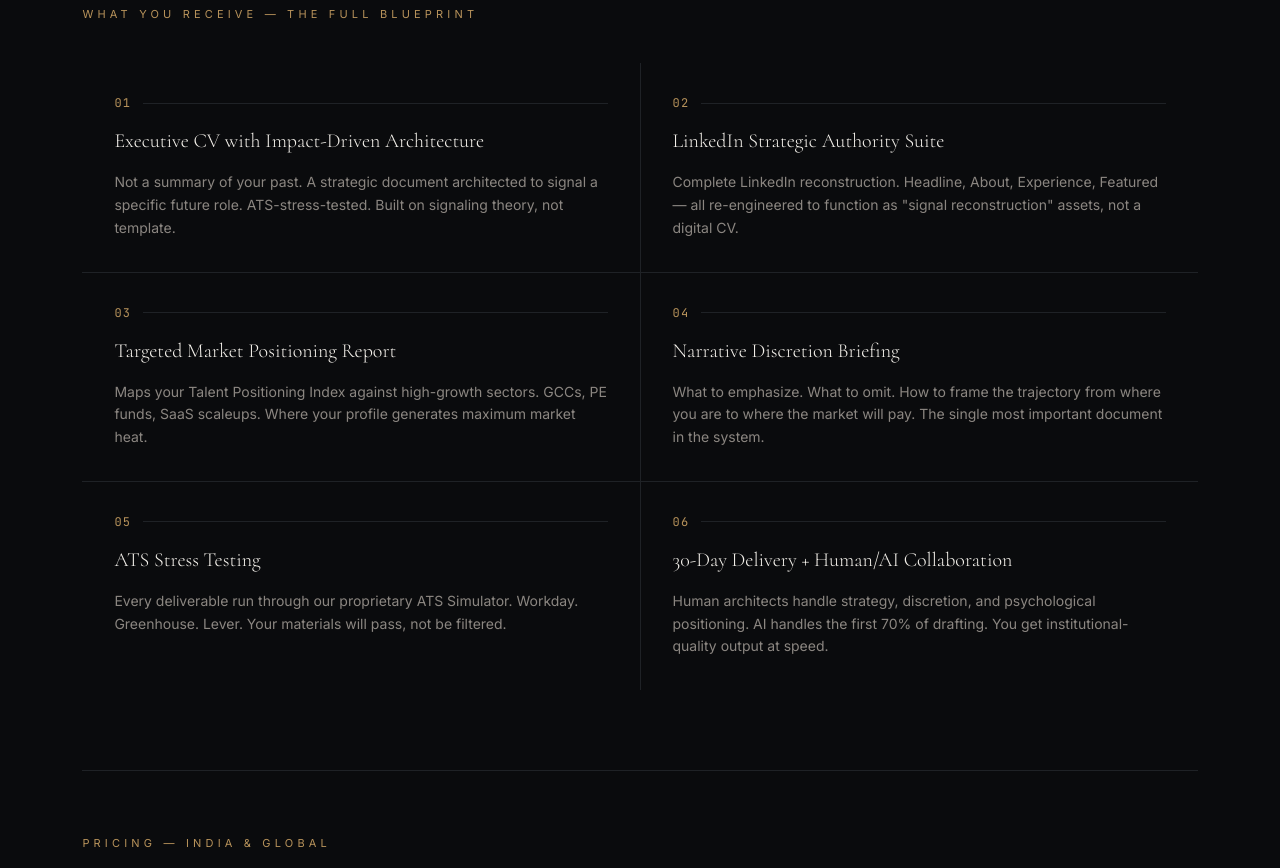
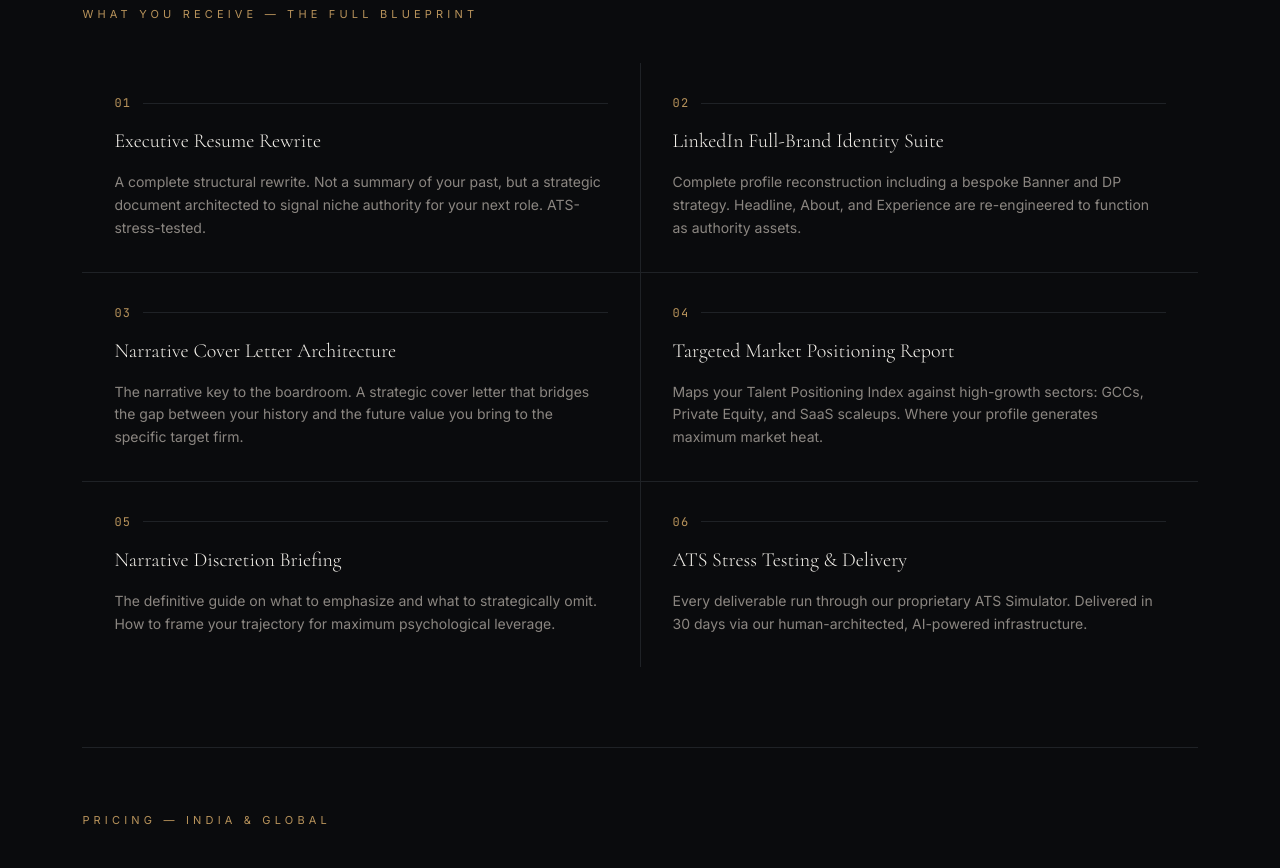
Before and after one commit to ashucfx/catalyst-ripplenexus, a Next.js app: page /blueprint in a window 1280 px wide. Shown: the part 1220-2088 px from the top of the page. Built offline with nearby package versions, Linux system fonts and the light colour scheme; no server answers.

Commit message:
feat: clarify Blueprint deliverables (Resume Rewrite, LinkedIn Full Brand, Cover Letter) across all pages

```diff
--- a/src/app/blueprint/page.tsx
+++ b/src/app/blueprint/page.tsx
@@ -88,33 +88,33 @@ export default function BlueprintPage() {
               {[
                 {
                   module: '01',
-                  title: 'Executive CV with Impact-Driven Architecture',
-                  desc: 'Not a summary of your past. A strategic document architected to signal a specific future role. ATS-stress-tested. Built on signaling theory, not template.',
+                  title: 'Executive Resume Rewrite',
+                  desc: 'A complete structural rewrite. Not a summary of your past, but a strategic document architected to signal niche authority for your next role. ATS-stress-tested.',
                 },
                 {
                   module: '02',
-                  title: 'LinkedIn Strategic Authority Suite',
-                  desc: 'Complete LinkedIn reconstruction. Headline, About, Experience, Featured — all re-engineered to function as "signal reconstruction" assets, not a digital CV.',
+                  title: 'LinkedIn Full-Brand Identity Suite',
+                  desc: 'Complete profile reconstruction including a bespoke Banner and DP strategy. Headline, About, and Experience are re-engineered to function as authority assets.',
                 },
                 {
                   module: '03',
-                  title: 'Targeted Market Positioning Report',
-                  desc: 'Maps your Talent Positioning Index against high-growth sectors. GCCs, PE funds, SaaS scaleups. Where your profile generates maximum market heat.',
+                  title: 'Narrative Cover Letter Architecture',
+                  desc: 'The narrative key to the boardroom. A strategic cover letter that bridges the gap between your history and the future value you bring to the specific target firm.',
                 },
                 {
                   module: '04',
-                  title: 'Narrative Discretion Briefing',
-                  desc: 'What to emphasize. What to omit. How to frame the trajectory from where you are to where the market will pay. The single most important document in the system.',
+                  title: 'Targeted Market Positioning Report',
+                  desc: 'Maps your Talent Positioning Index against high-growth sectors: GCCs, Private Equity, and SaaS scaleups. Where your profile generates maximum market heat.',
                 },
                 {
                   module: '05',
-                  title: 'ATS Stress Testing',
-                  desc: 'Every deliverable run through our proprietary ATS Simulator. Workday. Greenhouse. Lever. Your materials will pass, not be filtered.',
+                  title: 'Narrative Discretion Briefing',
+                  desc: 'The definitive guide on what to emphasize and what to strategically omit. How to frame your trajectory for maximum psychological leverage.',
                 },
                 {
                   module: '06',
-                  title: '30-Day Delivery + Human/AI Collaboration',
-                  desc: 'Human architects handle strategy, discretion, and psychological positioning. AI handles the first 70% of drafting. You get institutional-quality output at speed.',
+                  title: 'ATS Stress Testing & Delivery',
+                  desc: 'Every deliverable run through our proprietary ATS Simulator. Delivered in 30 days via our human-architected, AI-powered infrastructure.',
                 },
               ].map((d) => (
                 <div key={d.module} className="bg-obsidian p-8 flex flex-col gap-4">
--- a/src/app/page.tsx
+++ b/src/app/page.tsx
@@ -46,19 +46,19 @@ const offerTiers = [
   {
     tier: 'II',
     name: 'Positioning Blueprint',
-    subtitle: 'Done-For-You Architecture',
+    subtitle: 'Full-Brand Architecture',
     price: '$1,500 – $3,500',
     priceINR: '₹1,00,000 – ₹2,50,000',
-    anchor: 'Anchored against a $20,000–$50,000 salary increase.',
+    anchor: 'Anchored against a $20,000–$50,000 annual salary increase.',
     deliverables: [
-      'Executive CV — architected for future role',
-      'LinkedIn reconstruction — authority signals',
-      'Sector heat map: GCC / PE / SaaS',
-      'Narrative strategy & discretion brief',
-      'ATS stress-tested across all platforms',
+      'Executive Resume Rewrite — architected for niche authority',
+      'LinkedIn Full-Brand Reconstruction (Banner, DP, Authority Signals)',
+      'Narrative Cover Letter — the narrative key to the boardroom',
+      'Sector Heat Map: GCC / PE / SaaS opportunities',
+      'ATS Stress-Testing across Workday, Greenhouse, Lever',
       '30-day delivery · human + AI collaboration',
     ],
-    transformation: 'Generalist → Recognized Niche Authority',
+    transformation: 'Experienced Generalist → Recognised Niche Authority',
     href: '/blueprint',
     cta: 'Engage Blueprint',
     featured: true,
--- a/src/app/system/page.tsx
+++ b/src/app/system/page.tsx
@@ -49,7 +49,7 @@ const journey = [
     stage: 'Architecture',
     label: '02',
     action: 'Positioning Blueprint — 30 days',
-    outcome: 'Your professional identity is re-built from the ground up. CV, LinkedIn, narrative strategy, sector targeting, and ATS optimisation — delivered as a complete system, not a document.',
+    outcome: 'Your professional identity is re-built from the ground up. Executive Resume Rewrite, LinkedIn Full-Brand Identity (Banner, DP, Authority Signals), and Narrative Cover Letter — delivered as a complete system, not a document.',
     href: '/blueprint',
   },
   {
```
